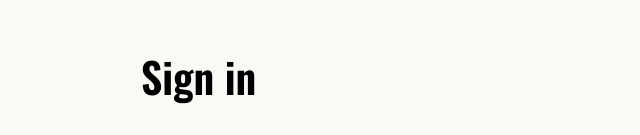
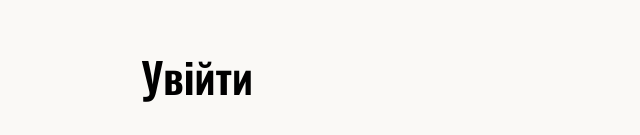
Before and after one commit to canyochek/task-management-system-, a React (Vite) app in the folder frontend/: page / in a window 1280 px wide. Shown: the part 192-327 px from the top of the page, without its empty margins (319-959 px from the left). Built offline with nearby package versions, Linux system fonts and the light colour scheme.

Commit message:
change english words

```diff
--- a/frontend/src/components/SignIn/SignIn.jsx
+++ b/frontend/src/components/SignIn/SignIn.jsx
@@ -49,7 +49,7 @@ const SignIn = ({ onLoginSuccess }) => {
     return (
         <div className="auth-container">
             <form onSubmit={handleSubmit} className="auth-form">
-                <h1 className="auth-form__title">{isSignUp ? 'Sign up' : 'Sign in'}</h1>
+                <h1 className="auth-form__title">{isSignUp ? 'Зареєструватися' : 'Увійти'}</h1>
 
                 {error && <div style={{ color: '#ff4d4d', marginBottom: '15px', fontSize: '14px', fontWeight: '600' }}>{error}</div>}
                 {successMessage && <div style={{ color: '#2ecc71', marginBottom: '15px', fontSize: '14px', fontWeight: '600' }}>{successMessage}</div>}
```
